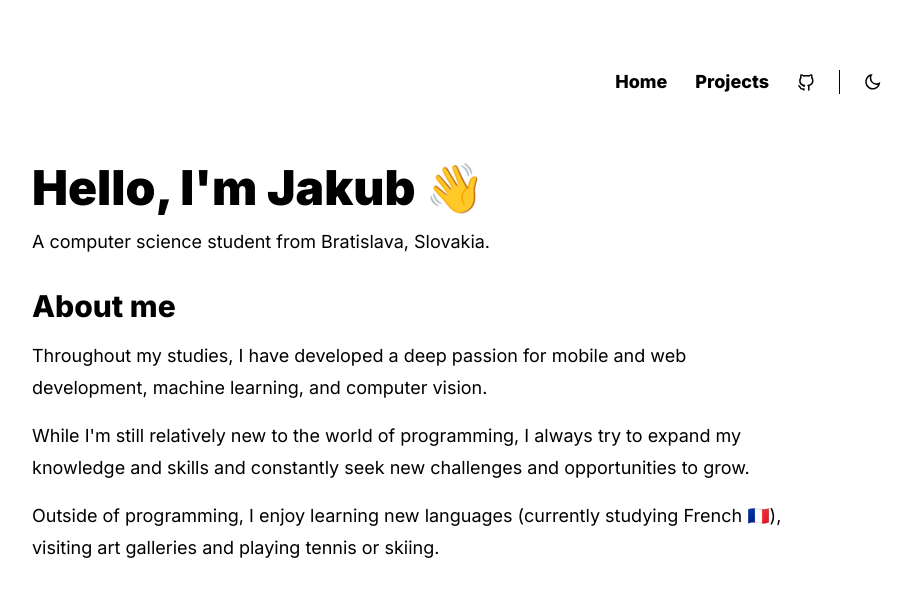
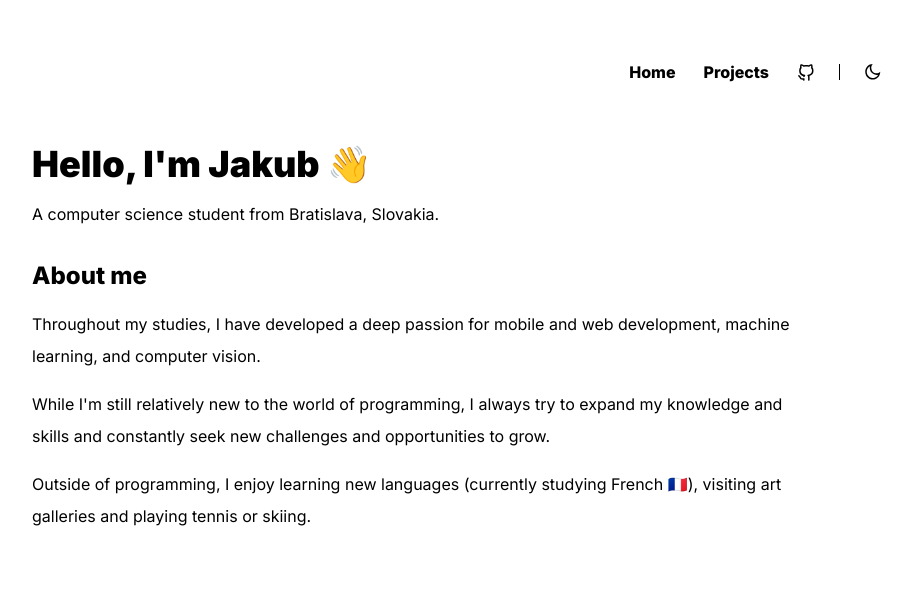
Before and after one commit to kuko6/personal-website, a SvelteKit app: page / in a window 1280 px wide. Shown: the top 596 px of the page, without its empty margins (224-1136 px from the left). Built offline with nearby package versions, Linux system fonts and the light colour scheme.

Commit message:
fixed font sizes

```diff
--- a/src/routes/+layout.svelte
+++ b/src/routes/+layout.svelte
@@ -9,13 +9,13 @@
 </script>
 
 <header>
-  <nav class="mx-40 pr-2.5 pt-16">
-    <div class="flex flex-row justify-end content-center gap-5 font-inter text-lg font-extrabold">
+  <nav class="mx-40 pr-2.5 pt-14">
+    <div class="flex flex-row justify-end content-center gap-5 font-inter font-extrabold">
       <NavLink label={"Home"} path={"/"} />
       <NavLink label={"Projects"} path={"/projects"} />
       <!-- <NavLink label={"Blog"} path={"/blog"} /> -->
       <NavIcon icon={githubLogo} alt={"github logo"} path={"https://github.com/kuko6"} />
-      <div class="border-l border-black my-1.5"/>
+      <div class="border-l border-black my-2"/>
       <NavIcon icon={darkmode} alt={"change theme button"} />
     </div>
   </nav>
--- a/src/routes/+page.svelte
+++ b/src/routes/+page.svelte
@@ -3,27 +3,27 @@
   <title>Kuko</title>
 </svelte:head>
 
-<div class="container mx-auto max-w-3xl pt-16 space-y-8">
+<div class="container mx-auto max-w-3xl pt-14 space-y-8">
   <div class="space-y-4">
-    <h1 class="font-inter font-black text-5xl">
+    <h1 class="font-inter font-black text-4xl">
       Hello, I'm Jakub 👋
     </h1>
-    <p class="font-inter font-normal text-lg leading-7">
+    <p class="font-inter font-normal leading-7">
       A computer science student from Bratislava, Slovakia.
     </p>
   </div>
   <div class="space-y-4">
-    <h2 class="font-inter font-extrabold text-3xl">
+    <h2 class="font-inter font-extrabold text-2xl">
       About me
     </h2>
     <div class="space-y-4">
-      <p class="font-inter text-lg font-normal leading-8">
+      <p class="font-inter font-normal leading-8">
         Throughout my studies, I have developed a deep passion for mobile and web development, machine learning, and computer vision.
       </p>
-      <p class="font-inter text-lg font-normal leading-8">
+      <p class="font-inter font-normal leading-8">
         While I'm still relatively new to the world of programming, I always try to expand my knowledge and skills and constantly seek new challenges and opportunities to grow.
       </p>
-      <p class="font-inter text-lg font-normal leading-8">
+      <p class="font-inter font-normal leading-8">
         Outside of programming, I enjoy learning new languages (currently studying French 🇫🇷), visiting art galleries and playing tennis or skiing.
       </p>
     </div>
```
